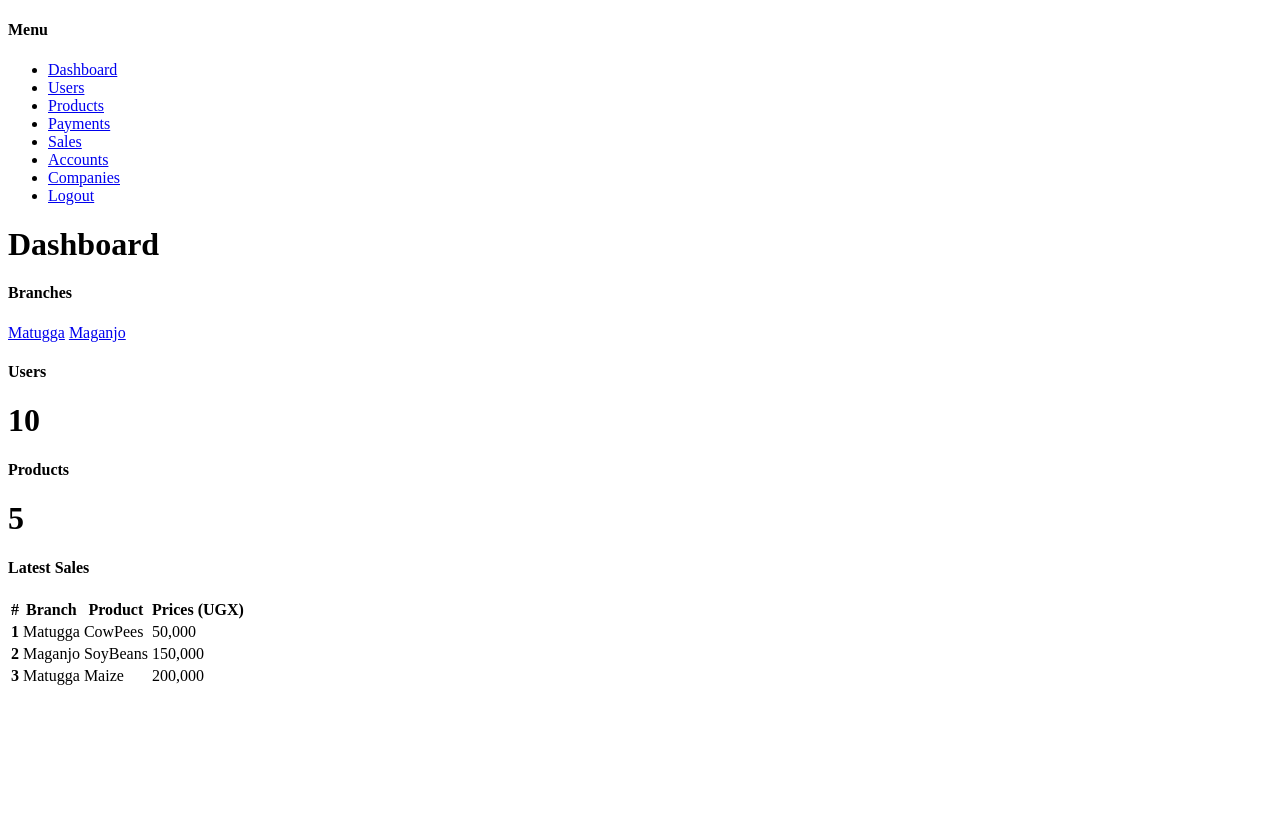
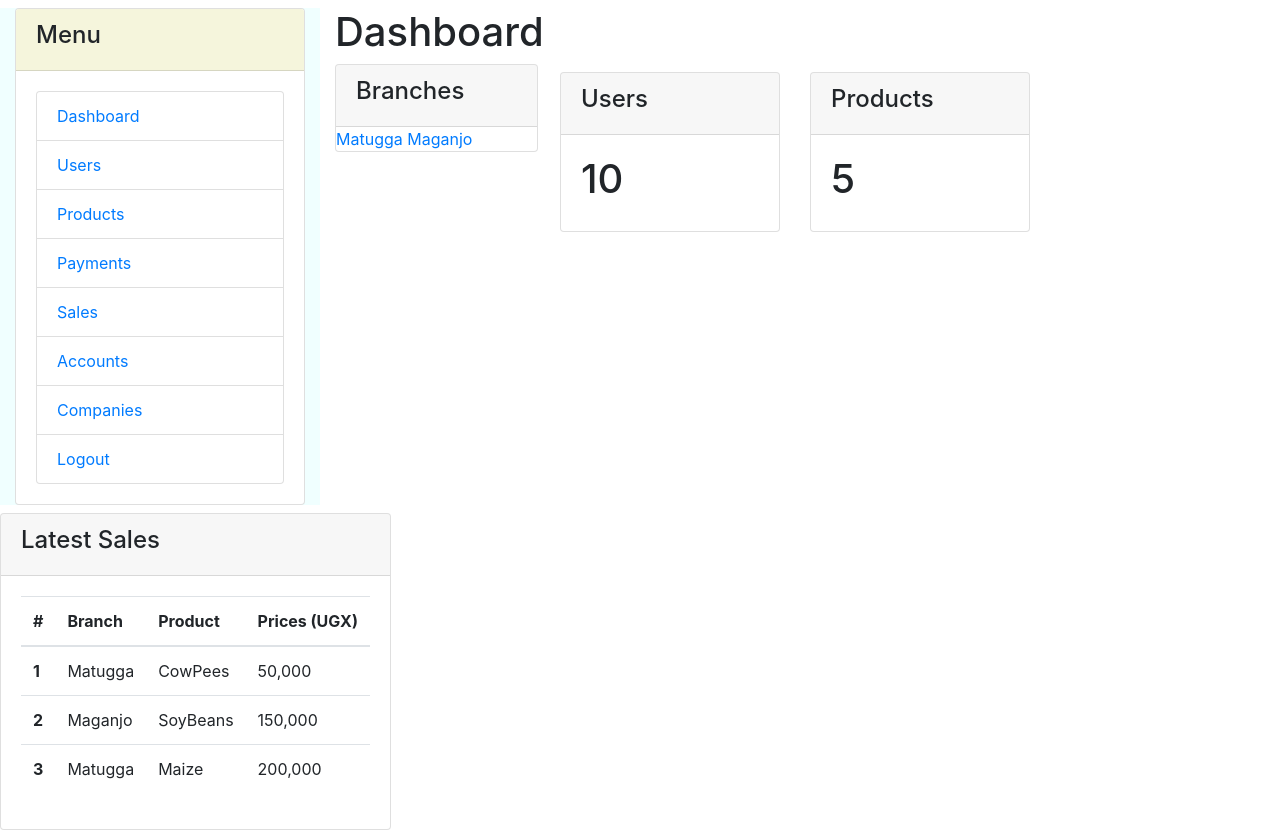
Before and after one commit to samianalugo/KGLFinal, a plain HTML site: page html/dashboard.html in a window 1280 px wide. Before the commit the page ends 800 px from the top, so only its background shows below. Drawn offline with nearby package versions, Linux system fonts and the light colour scheme; the site is published under a folder, as on GitHub Pages, so addresses that start at the root find nothing.

Commit message:
please work

```diff
--- a/html/dashboard.html
+++ b/html/dashboard.html
@@ -3,8 +3,8 @@
 <head>
     <meta charset="UTF-8">
     <meta name="viewport" content="width=device-width, initial-scale=1.0">
-    <link rel="stylesheet" href="/css//bootstrap-5.3.3-dist/css/bootstrap.css">
-    <link rel="stylesheet" href="/css/styles.css">
+    <link rel="stylesheet" href="../css//bootstrap-5.3.3-dist/css/bootstrap.css">
+    <link rel="stylesheet" href="../css/styles.css">
     <title>KBL Dashboard</title>
 </head>
 <body>
@@ -119,6 +119,6 @@
         </div>
 
 
-    <script text="text/javascript"src="css/bootstrap-5.3.3-dist/js/bootstrap.bundle.js"></script>
+    <script text="text/javascript"src="../css/bootstrap-5.3.3-dist/js/bootstrap.bundle.js"></script>
 </body>
 </html>
```
